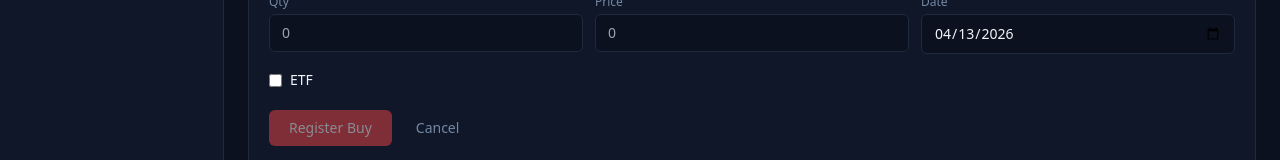
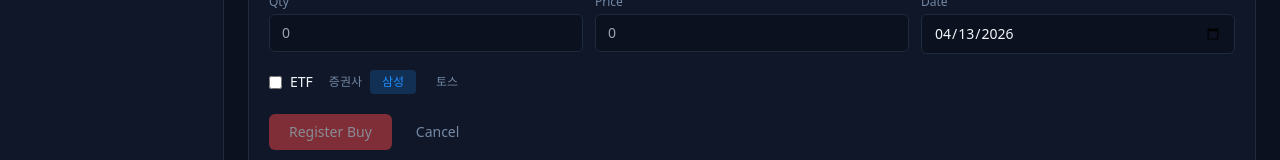
Before and after one commit to xdificx/stock-dashboard-frontend, a React (Vite) app: page /portfolio in a window 1280 px wide. Both pictures are taken after a click on the button "+ BUY". Shown: the part 261-421 px from the top of the page. Built offline with nearby package versions, Linux system fonts and the light colour scheme; no server answers.

Commit message:
Add files via upload

```diff
--- a/src/pages/Portfolio/TransactionForm.tsx
+++ b/src/pages/Portfolio/TransactionForm.tsx
@@ -18,6 +18,7 @@ export default function TransactionForm() {
   const [date, setDate] = useState(new Date().toISOString().split("T")[0]);
   const [isEtf, setIsEtf] = useState(false);
   const [submitting, setSubmitting] = useState(false);
+  const [broker, setBroker] = useState<"samsung" | "toss">("samsung");
 
   const handleSearch = async (q: string) => {
     setQuery(q);
@@ -46,6 +47,7 @@ export default function TransactionForm() {
         qty: parseFloat(qty),
         price: parseFloat(price),
         date,
+        broker,
       });
       setQuery(""); setSelected(null); setQty(""); setPrice("");
       setDate(new Date().toISOString().split("T")[0]);
@@ -151,6 +153,7 @@ export default function TransactionForm() {
           />
         </div>
       </div>
+      <div className="flex items-center gap-4">
         <label className="flex items-center gap-2 text-sm cursor-pointer">
           <input
             type="checkbox" checked={isEtf}
@@ -159,6 +162,21 @@ export default function TransactionForm() {
           />
           ETF
         </label>
+        <div className="flex items-center gap-2">
+          <span className="text-xs text-muted-foreground">증권사</span>
+          {(["samsung", "toss"] as const).map((b) => (
+            <button
+              key={b}
+              onClick={() => setBroker(b)}
+              className={`px-3 py-1 rounded text-xs transition-colors ${
+                broker === b ? "bg-primary/20 text-primary font-medium" : "text-muted-foreground hover:text-foreground"
+              }`}
+            >
+              {b === "samsung" ? "삼성" : "토스"}
+            </button>
+          ))}
+        </div>
+      </div>
       <div className="flex gap-2 pt-1">
         <button
           onClick={handleSubmit}
```
Lines whose indentation alone changed are shown as unchanged.
